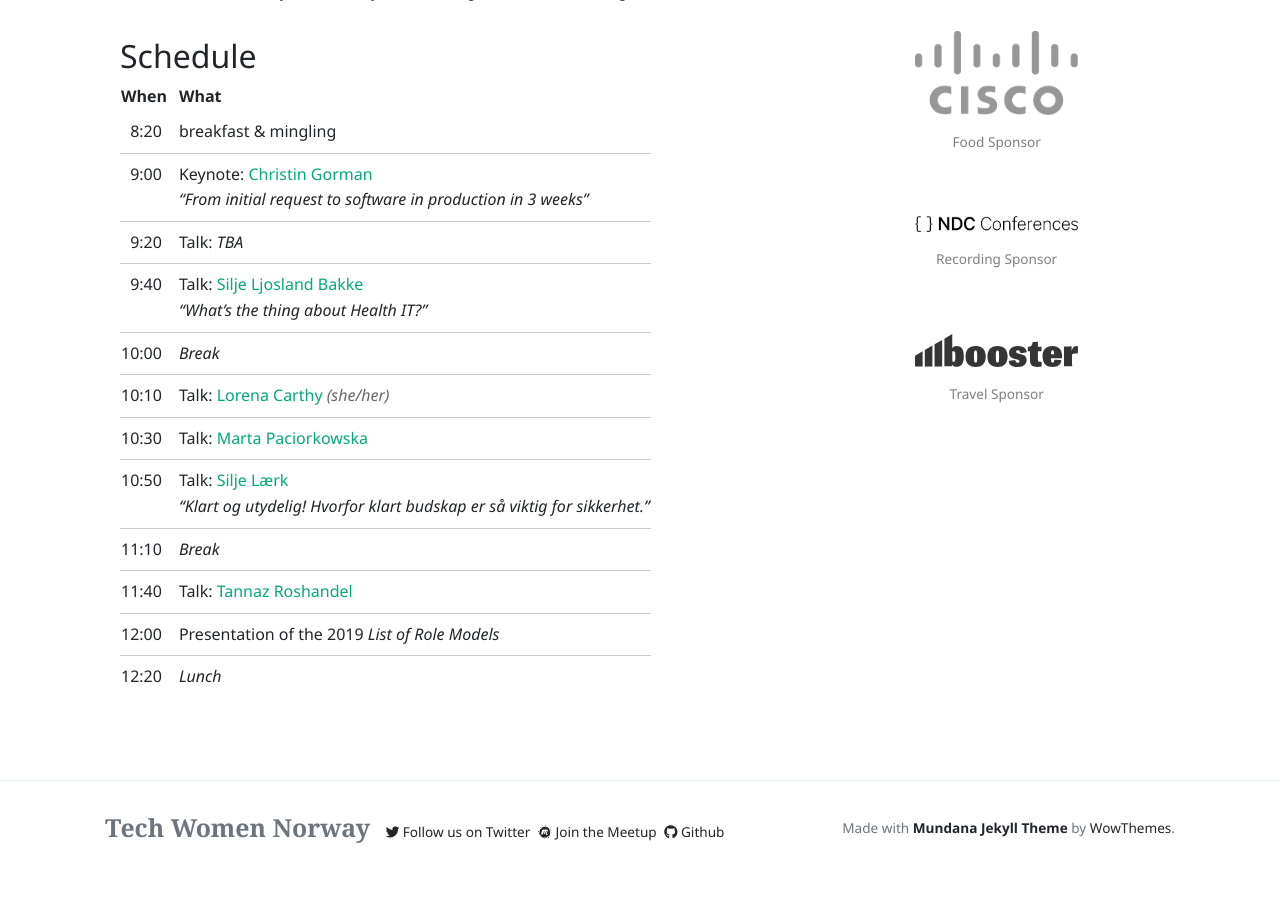
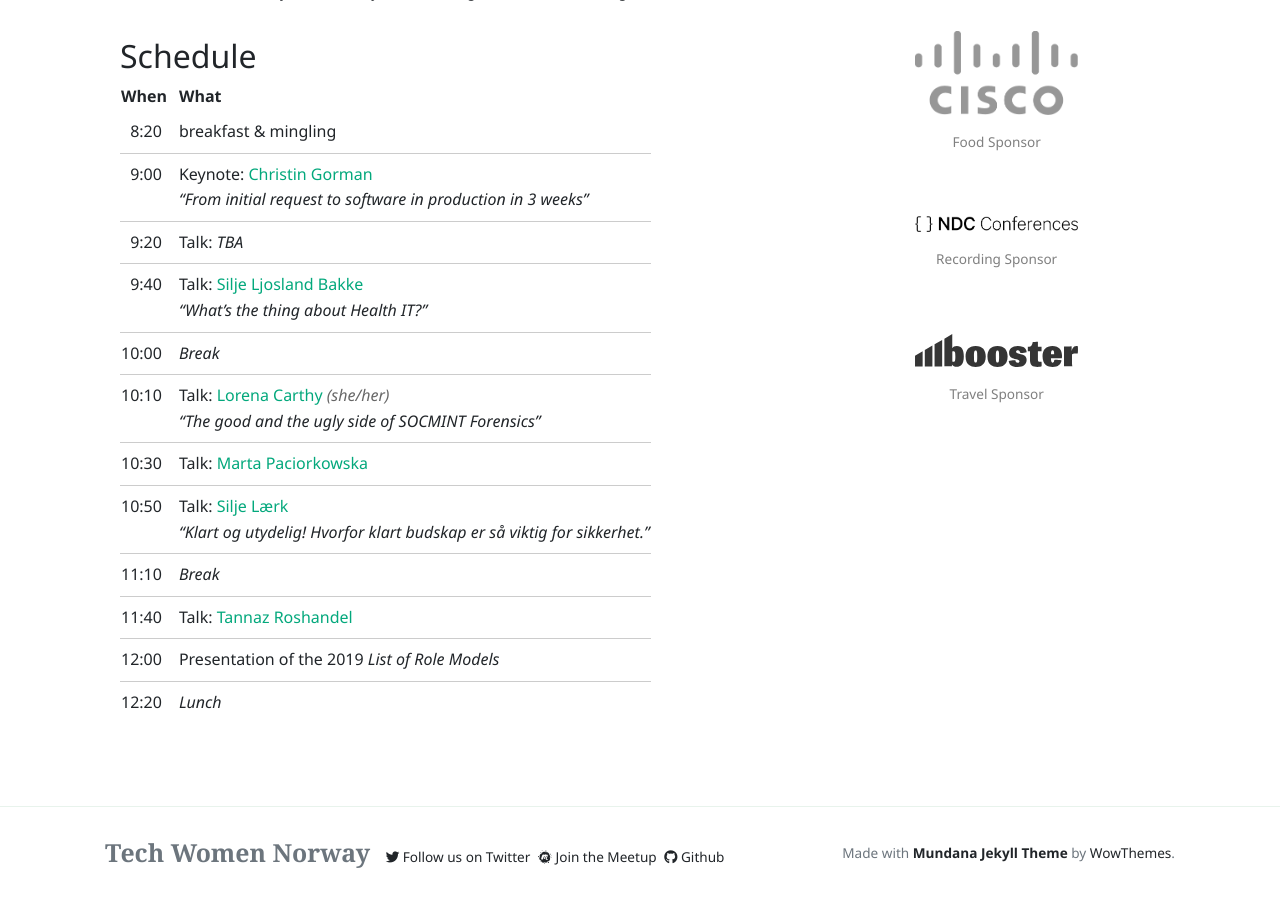
Before and after one commit to tech-women/tech-women.github.io, a Jekyll site: the page built from _pages/ada-lovelace-day-2019.md, in a window 1280 px wide and 900 px high, scrolled down 656 px. Built offline with Jekyll 4.4.1, drawn with Linux system fonts in a browser that asks for light colours; nearby versions of some CDN libraries; before the commit the page ends 1530 px from its top, so only the background shows below that.

Commit message:
Add talk title for Lorena

```diff
--- a/_pages/ada-lovelace-day-2019.md
+++ b/_pages/ada-lovelace-day-2019.md
@@ -33,7 +33,7 @@ _Note: The event is now full and new folks are being added to the waiting list._
 | 9:20  | Talk: _TBA_                                                                                       |
 | 9:40  | Talk: [Silje Ljosland Bakke][3]<br>_"What's the thing about Health IT?"_                          |
 | 10:00 | _Break_                                                                                           |
-| 10:10 | Talk: [{{ lorena.name }}][lorena] <em class="pronouns">({{ lorena.pronouns }})</em>                                       |
+| 10:10 | Talk: [{{ lorena.name }}][lorena] <em class="pronouns">({{ lorena.pronouns }})</em><br>_"The good and the ugly side of SOCMINT Forensics"_                                       |
 | 10:30 | Talk: [Marta Paciorkowska][5]                                                                     |
 | 10:50 | Talk: [Silje Lærk][6]<br>_"Klart og utydelig! Hvorfor klart budskap er så viktig for sikkerhet."_ |
 | 11:10 | _Break_                                                                                           |
```
